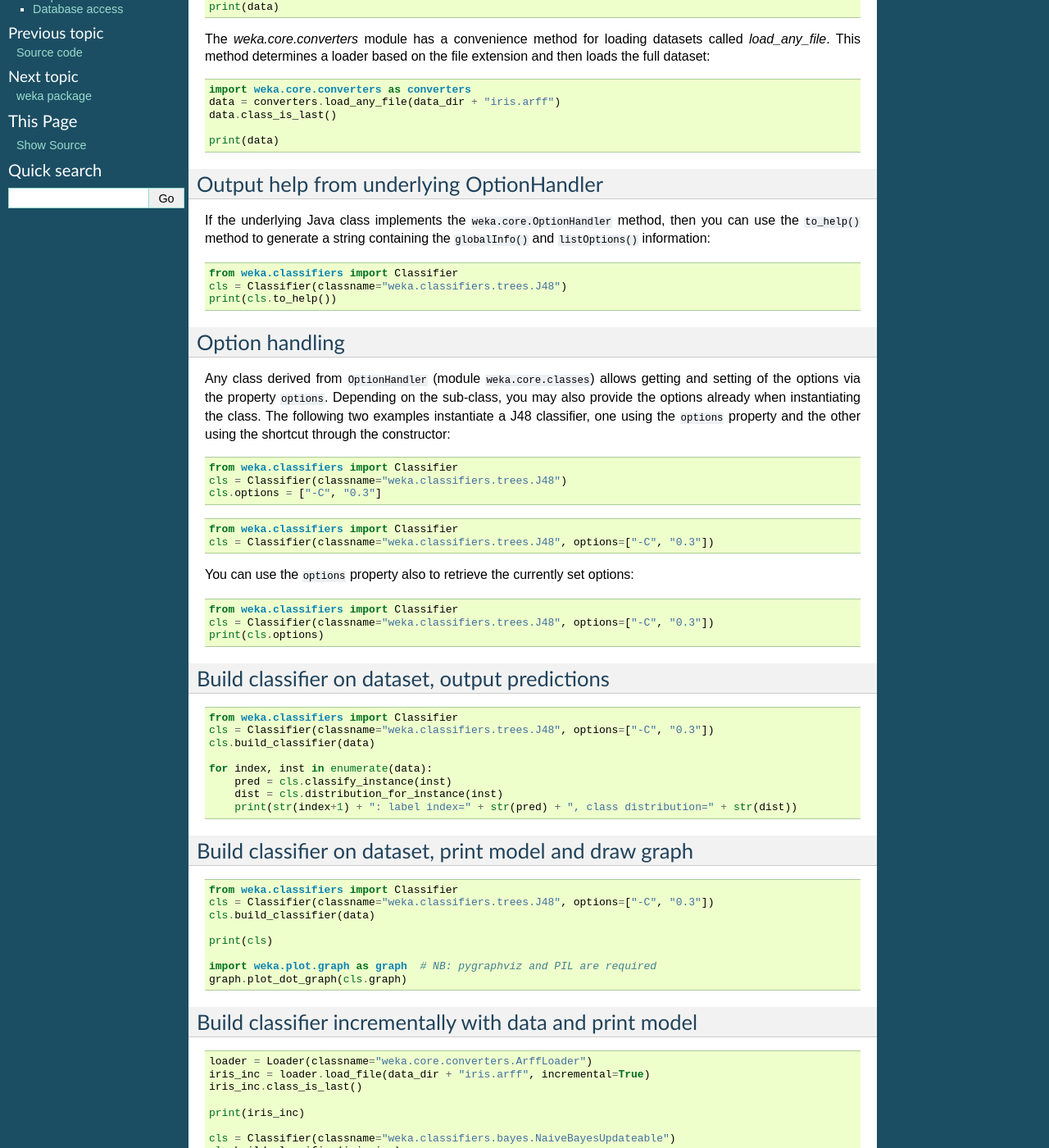
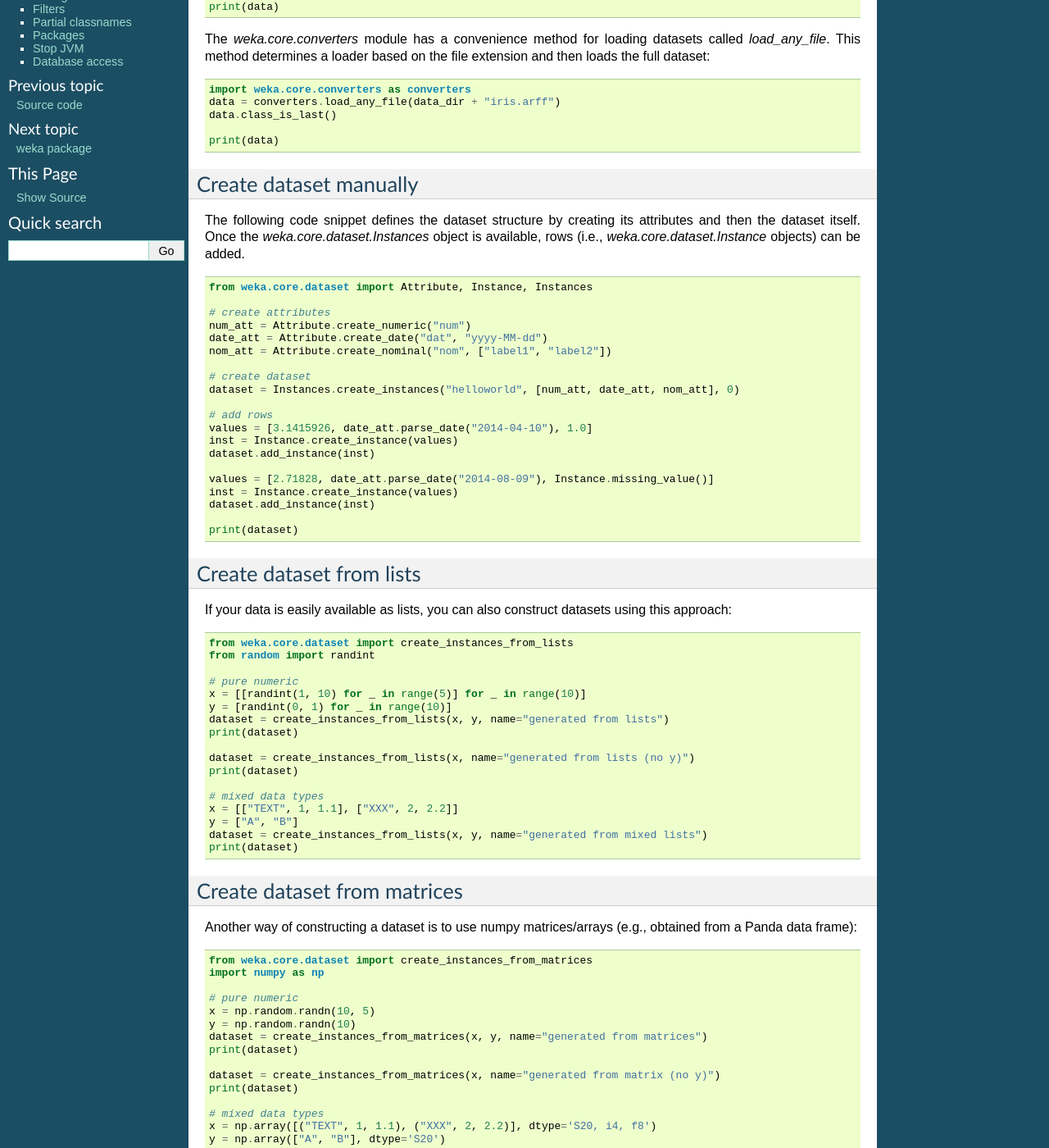
Before and after one commit to fracpete/python-weka-wrapper3, a Sphinx documentation site: the page built from doc/source/examples.rst, in a window 1280 px wide and 1400 px high, scrolled down 734 px. Shown: the whole window at 82% size. Built offline with Sphinx 7.4.7, drawn with Linux system fonts in a browser that asks for light colours; pages that are not in the unit, such as notebooks, are missing from menus; some of the changed text lies outside the part shown.

Commit message:
fixed construction of dataset from pure numeric numpy arrays; added tests for create_instances_from_lists/create_instances_from_matrices; added examples for creating datasets (manual, lists, matrices)

```diff
--- a/doc/source/examples.rst
+++ b/doc/source/examples.rst
@@ -59,6 +59,89 @@
    data.class_is_last()
 
    print(data)
+
+
+Create dataset manually
+-----------------------
+
+The following code snippet defines the dataset structure by creating its attributes and then the
+dataset itself. Once the `weka.core.dataset.Instances` object is available, rows (i.e., `weka.core.dataset.Instance`
+objects) can be added.
+
+.. code-block:: python
+
+   from weka.core.dataset import Attribute, Instance, Instances
+
+   # create attributes
+   num_att = Attribute.create_numeric("num")
+   date_att = Attribute.create_date("dat", "yyyy-MM-dd")
+   nom_att = Attribute.create_nominal("nom", ["label1", "label2"])
+
+   # create dataset
+   dataset = Instances.create_instances("helloworld", [num_att, date_att, nom_att], 0)
+
+   # add rows
+   values = [3.1415926, date_att.parse_date("2014-04-10"), 1.0]
+   inst = Instance.create_instance(values)
+   dataset.add_instance(inst)
+
+   values = [2.71828, date_att.parse_date("2014-08-09"), Instance.missing_value()]
+   inst = Instance.create_instance(values)
+   dataset.add_instance(inst)
+
+   print(dataset)
+
+
+Create dataset from lists
+-------------------------
+
+If your data is easily available as lists, you can also construct datasets using this approach:
+
+.. code-block:: python
+
+   from weka.core.dataset import create_instances_from_lists
+   from random import randint
+
+   # pure numeric
+   x = [[randint(1, 10) for _ in range(5)] for _ in range(10)]
+   y = [randint(0, 1) for _ in range(10)]
+   dataset = create_instances_from_lists(x, y, name="generated from lists")
+   print(dataset)
+
+   dataset = create_instances_from_lists(x, name="generated from lists (no y)")
+   print(dataset)
+
+   # mixed data types
+   x = [["TEXT", 1, 1.1], ["XXX", 2, 2.2]]
+   y = ["A", "B"]
+   dataset = create_instances_from_lists(x, y, name="generated from mixed lists")
+   print(dataset)
+
+
+Create dataset from matrices
+----------------------------
+
+Another way of constructing a dataset is to use numpy matrices/arrays (e.g., obtained from a Panda data frame):
+
+.. code-block:: python
+
+   from weka.core.dataset import create_instances_from_matrices
+   import numpy as np
+
+   # pure numeric
+   x = np.random.randn(10, 5)
+   y = np.random.randn(10)
+   dataset = create_instances_from_matrices(x, y, name="generated from matrices")
+   print(dataset)
+
+   dataset = create_instances_from_matrices(x, name="generated from matrix (no y)")
+   print(dataset)
+
+   # mixed data types
+   x = np.array([("TEXT", 1, 1.1), ("XXX", 2, 2.2)], dtype='S20, i4, f8')
+   y = np.array(["A", "B"], dtype='S20')
+   dataset = create_instances_from_matrices(x, y, name="generated from mixed matrices")
+   print(dataset)
 
 
 Output help from underlying OptionHandler
```
Also changed, not shown: CHANGES.rst (+7 -0 lines), 2 other files.
